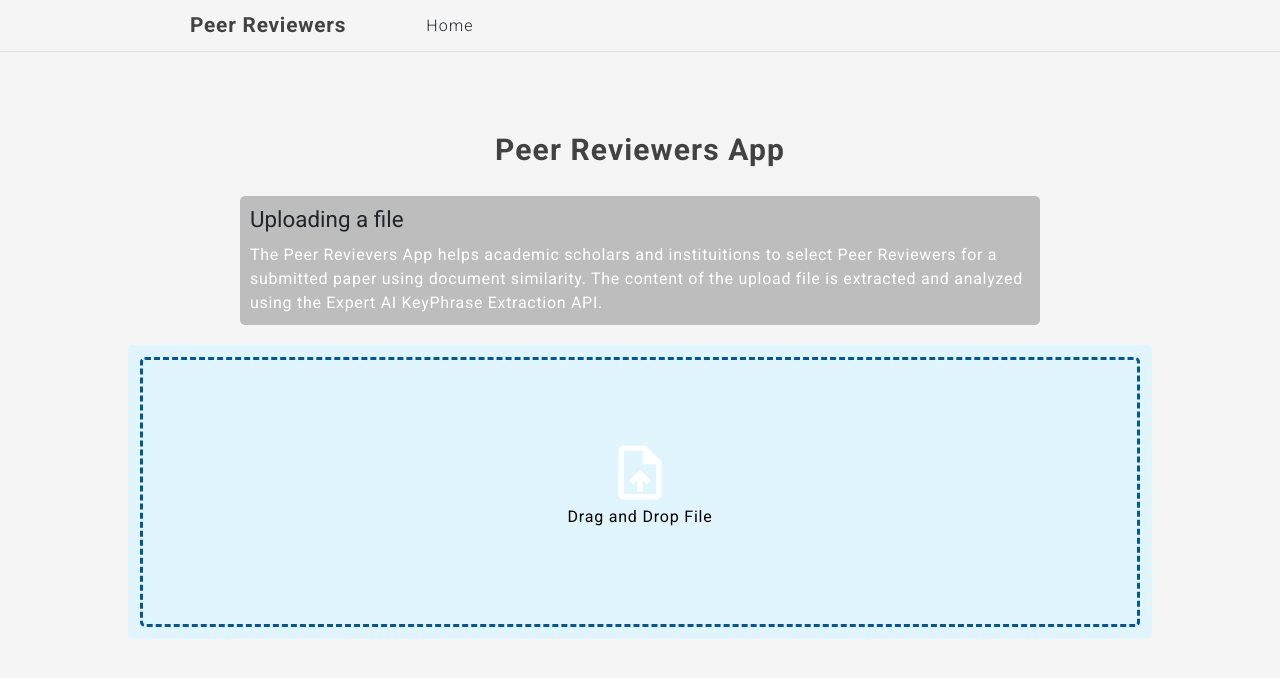
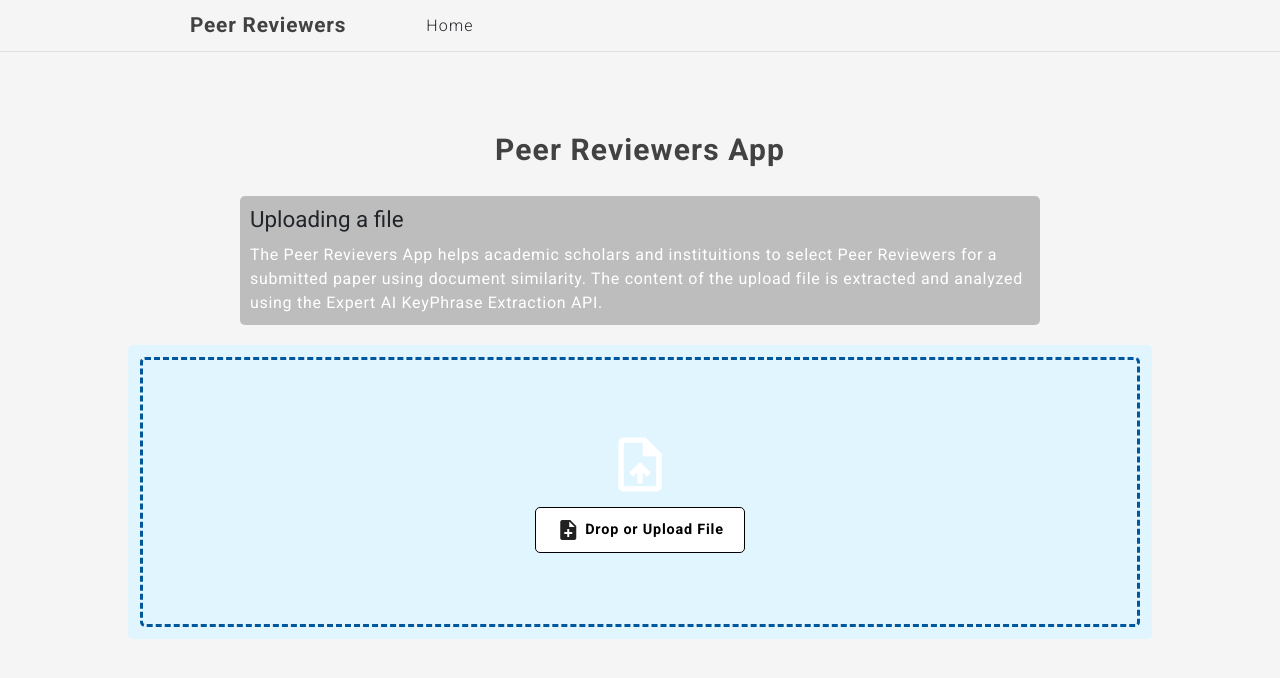
Before and after one commit to peterasamoah7/peer-reviewers, an Angular app in the folder src/Web/ClientApp/: page / in a window 1280 px wide. Shown: the top 678 px of the page. Built offline with nearby package versions, Linux system fonts and the light colour scheme.

Commit message:
Add click to upload

```diff
--- a/src/Web/ClientApp/src/app/upload-area/upload-area.component.html
+++ b/src/Web/ClientApp/src/app/upload-area/upload-area.component.html
@@ -1,9 +1,8 @@
 <div class="dropzone" appUpload (send)="getfile($event)">
-  <input type="file" id='file-upload' multiple (change)="getfile($event.target.files)" style="display:none" />
+  <input type="file" #fileDropRef id='file-upload' multiple (change)="getfile($event.target.files)" style="display:none" />
   <span class="material-icons" style="font-size: 65px; color: white;">upload_file</span>
-  <!-- <button (click)="openUpload()" class="upload-btn">
+  <button (click)="openUpload()" class="upload-btn">
     <span class="material-icons" style="margin-right: 5px; color: #212121;">note_add</span>
-    Drag and Drop File
-  </button> -->
-  <p>Drag and Drop File</p>
+    Drop or Upload File
+  </button>
 </div>
--- a/src/Web/ClientApp/src/app/upload-area/upload-area.component.ts
+++ b/src/Web/ClientApp/src/app/upload-area/upload-area.component.ts
@@ -1,4 +1,4 @@
-import { Component, EventEmitter, OnInit, Output } from '@angular/core';
+import { Component, ElementRef, EventEmitter, OnInit, Output, ViewChild } from '@angular/core';
 
 @Component({
   selector: 'app-upload-area',
@@ -7,7 +7,7 @@ import { Component, EventEmitter, OnInit, Output } from '@angular/core';
 })
 export class UploadAreaComponent implements OnInit {
 
-  file: File = null;
+  @ViewChild("fileDropRef", { static: false }) fileDropEl: ElementRef;
   @Output()upload : EventEmitter<any> = new EventEmitter();
 
   constructor() { }
@@ -17,6 +17,7 @@ export class UploadAreaComponent implements OnInit {
 
   getfile(file: any){
     this.upload.emit(file);
+    this.fileDropEl.nativeElement.value = "";
   }
 
   openUpload(){
```
